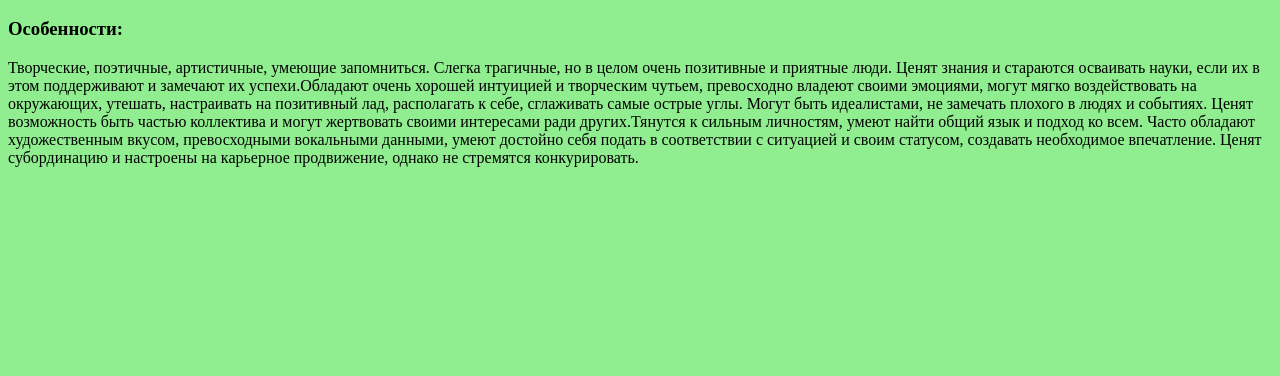
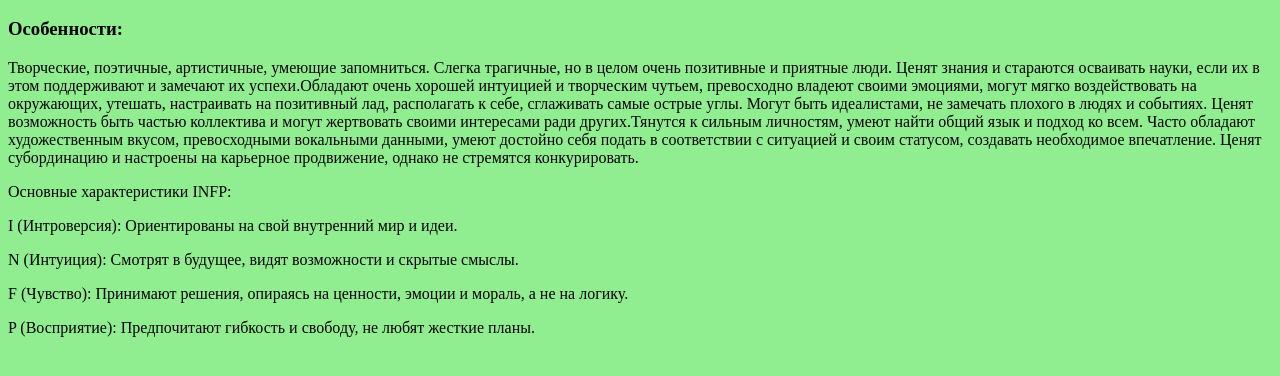
Before and after one commit to kuliib7aka/bisiktrisa, a plain HTML site: page index.html in a window 1280 px wide. Shown: the part 48-424 px from the top of the page. Drawn offline with Linux system fonts and the light colour scheme.

Commit message:
Update index.html

```diff
--- a/index.html
+++ b/index.html
@@ -1,6 +1,14 @@
 <html>
+  <head>
+    <link="stylesheet" href="style/css">
+  </head>
     <body style="background:lightgreen">
         <h1 style="text-align:center">INFP</h1>
         <h3 style="text-align:left">Особенности:</h3>
         <p>Творческие, поэтичные, артистичные, умеющие запомниться. Слегка трагичные, но в целом очень позитивные и приятные люди. Ценят знания и стараются осваивать науки, если их в этом поддерживают и замечают их успехи.Обладают очень хорошей интуицией и творческим чутьем, превосходно владеют своими эмоциями, могут мягко воздействовать на окружающих, утешать, настраивать на позитивный лад, располагать к себе, сглаживать самые острые углы. Могут быть идеалистами, не замечать плохого в людях и событиях. Ценят возможность быть частью коллектива и могут жертвовать своими интересами ради других.Тянутся к сильным личностям, умеют найти общий язык и подход ко всем. Часто обладают художественным вкусом, превосходными вокальными данными, умеют достойно себя подать в соответствии с ситуацией и своим статусом, создавать необходимое впечатление. Ценят субординацию и настроены на карьерное продвижение, однако не стремятся конкурировать.</p>
+        <p>Основные характеристики INFP:
+        <p>I (Интроверсия): Ориентированы на свой внутренний мир и идеи.</p>
+        <p>N (Интуиция): Смотрят в будущее, видят возможности и скрытые смыслы.</p>
+        <p>F (Чувство): Принимают решения, опираясь на ценности, эмоции и мораль, а не на логику.</p>
+        <p>P (Восприятие): Предпочитают гибкость и свободу, не любят жесткие планы. </p>
     </body>
```
